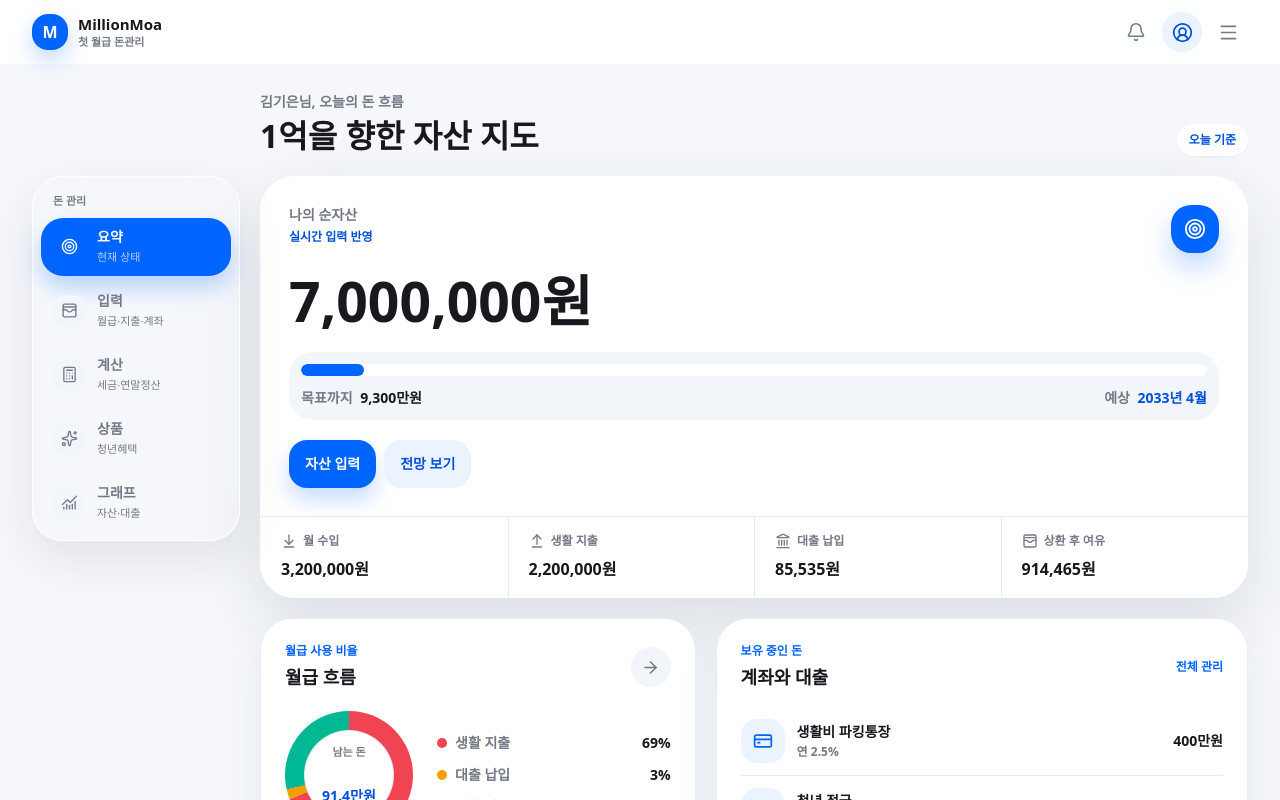
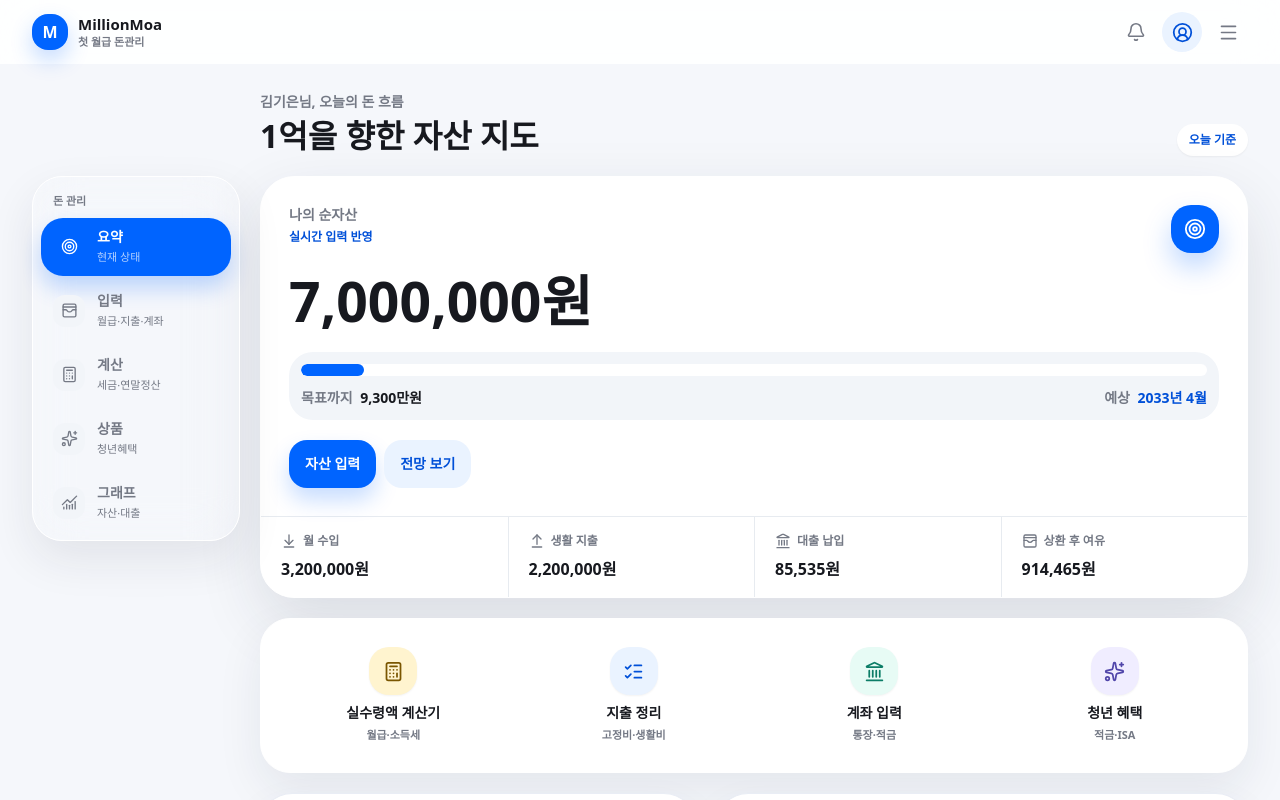
Before and after one commit to shsh99/MillionMoa, a Next.js app: page / in a window 1280 px wide. Shown: the top 800 px of the page. Built offline with nearby package versions, Linux system fonts and the light colour scheme.

Commit message:
feat: expose salary calculator quick entry

```diff
--- a/src/features/dashboard/dashboard-overview.tsx
+++ b/src/features/dashboard/dashboard-overview.tsx
@@ -325,6 +325,59 @@ function FinancialAccountSnapshot({ input }: { input: FinanceScenarioInput }) {
             <div className="min-w-0 flex-1"><strong className="block truncate text-sm font-extrabold text-[var(--wallet-ink)]">{loan.name}</strong><span className="mt-0.5 block text-xs font-semibold text-[var(--wallet-muted)]">남은 {loan.remainingMonths}개월 · 연 {(loan.annualRate * 100).toFixed(1)}%</span></div>
             <span className="shrink-0 text-sm font-black text-[var(--wallet-coral)]">-{formatShortMoney(loan.principal)}</span>
           </div>
+        ))}
+      </div>
+    </section>
+  );
+}
+
+function BankingQuickActions() {
+  const actions = [
+    {
+      label: "실수령액 계산기",
+      detail: "월급·소득세",
+      href: "#finance-calculators",
+      icon: <Calculator aria-hidden="true" size={21} strokeWidth={2} />,
+      className: "bg-[#fff4cf] text-[#7a5600]",
+    },
+    {
+      label: "지출 정리",
+      detail: "고정비·생활비",
+      href: "#expense-management",
+      icon: <ListChecks aria-hidden="true" size={21} strokeWidth={2} />,
+      className: "bg-[var(--wallet-primary-soft)] text-[var(--wallet-primary-strong)]",
+    },
+    {
+      label: "계좌 입력",
+      detail: "통장·적금",
+      href: "#finance-assets",
+      icon: <Landmark aria-hidden="true" size={21} strokeWidth={2} />,
+      className: "bg-[var(--wallet-mint-soft)] text-[#0c7d67]",
+    },
+    {
+      label: "청년 혜택",
+      detail: "적금·ISA",
+      href: "#finance-products",
+      icon: <Sparkles aria-hidden="true" size={21} strokeWidth={2} />,
+      className: "bg-[#f0edff] text-[#5146aa]",
+    },
+  ];
+
+  return (
+    <section aria-label="빠른 금융 메뉴" className="rounded-[30px] border border-white bg-white p-3 shadow-[0_18px_46px_rgba(28,38,58,0.08)] sm:p-4">
+      <div className="grid grid-cols-4 gap-2">
+        {actions.map((action) => (
+          <a
+            className="group grid min-h-[6.25rem] min-w-0 content-start justify-items-center gap-2 rounded-[24px] px-2 py-3 text-center transition-[background-color,transform] hover:bg-[var(--wallet-surface-tint)] active:scale-[0.98] focus-visible:outline-none focus-visible:ring-2 focus-visible:ring-[var(--wallet-primary)]"
+            href={action.href}
+            key={action.label}
+          >
+            <span className={`grid size-12 place-items-center rounded-[20px] shadow-sm transition-transform group-hover:-translate-y-0.5 ${action.className}`}>{action.icon}</span>
+            <span className="min-w-0">
+              <strong className="block break-keep text-[12px] font-black leading-4 text-[var(--wallet-ink)] sm:text-sm">{action.label}</strong>
+              <span className="mt-1 hidden text-[11px] font-bold text-[var(--wallet-muted)] sm:block">{action.detail}</span>
+            </span>
+          </a>
         ))}
       </div>
     </section>
@@ -767,6 +820,8 @@ export function DashboardOverview({ referenceDate }: { referenceDate?: Date }) {
               </dl>
             </section>
 
+            <BankingQuickActions />
+
             <div className="grid gap-5 lg:grid-cols-[0.9fr_1.1fr]">
               <MonthlyFlowOverview scenario={scenario} />
               <FinancialAccountSnapshot input={input} />
```
Also changed, not shown: 1 other file (tests, documents, lock files or other folders).
